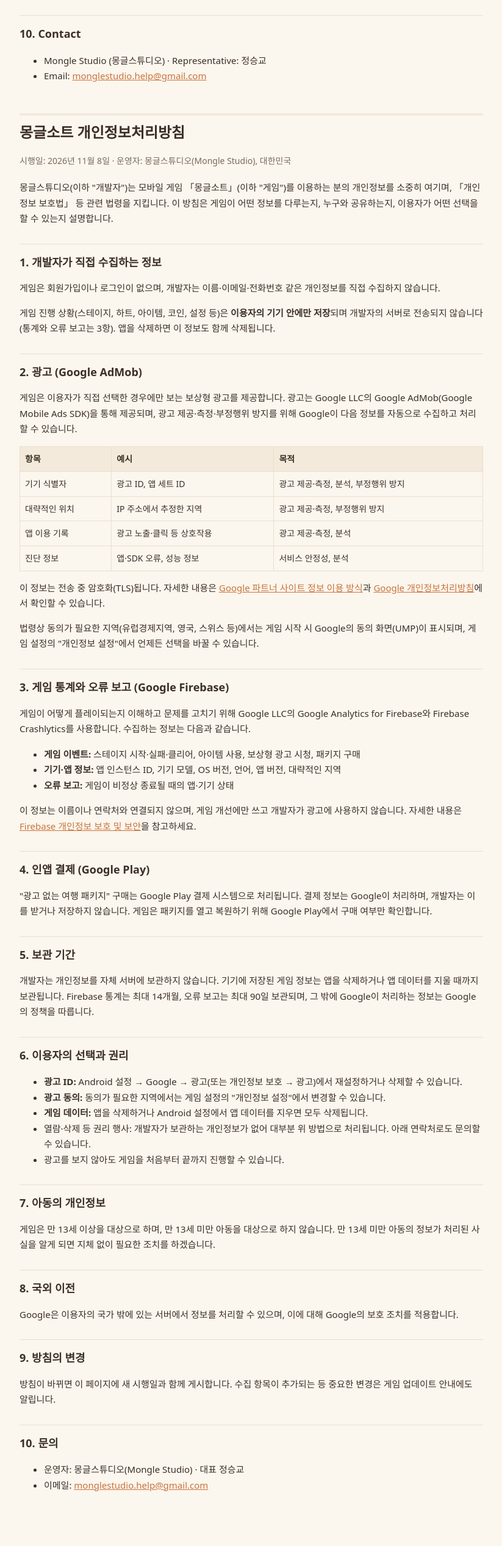
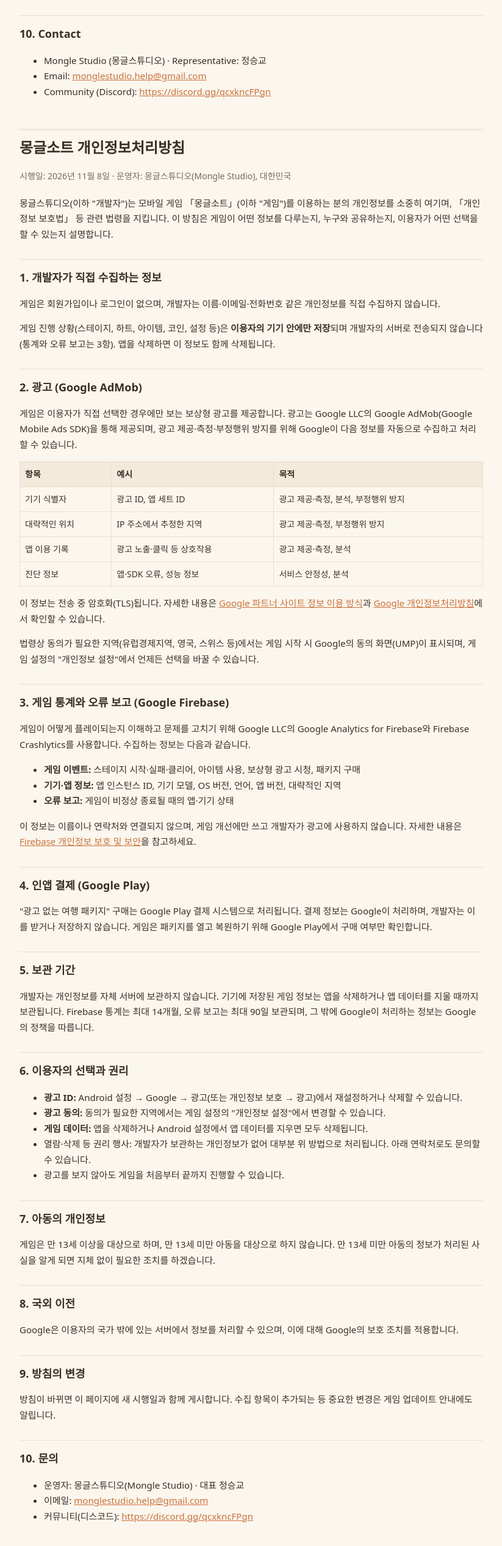
Before and after one commit to myunity84-pixel/monglesort-privacy, a plain HTML site: page index.html in a window 1280 px wide. Shown: the part 2467-5003 px from the top of the page at 61% size, without its empty margins (228-1051 px from the left). Drawn offline with Linux system fonts and the light colour scheme.

Commit message:
Add Discord community link

```diff
--- a/index.html
+++ b/index.html
@@ -86,6 +86,7 @@
 <ul>
   <li>Mongle Studio (몽글스튜디오) · Representative: 정승교</li>
   <li>Email: <a href="mailto:monglestudio.help@gmail.com">monglestudio.help@gmail.com</a></li>
+  <li>Community (Discord): <a href="https://discord.gg/qcxkncFPgn" target="_blank" rel="noopener">https://discord.gg/qcxkncFPgn</a></li>
 </ul>
 </section>
 
@@ -148,6 +149,7 @@
 <ul>
   <li>운영자: 몽글스튜디오(Mongle Studio) · 대표 정승교</li>
   <li>이메일: <a href="mailto:monglestudio.help@gmail.com">monglestudio.help@gmail.com</a></li>
+  <li>커뮤니티(디스코드): <a href="https://discord.gg/qcxkncFPgn" target="_blank" rel="noopener">https://discord.gg/qcxkncFPgn</a></li>
 </ul>
 </section>
 </main>
```
